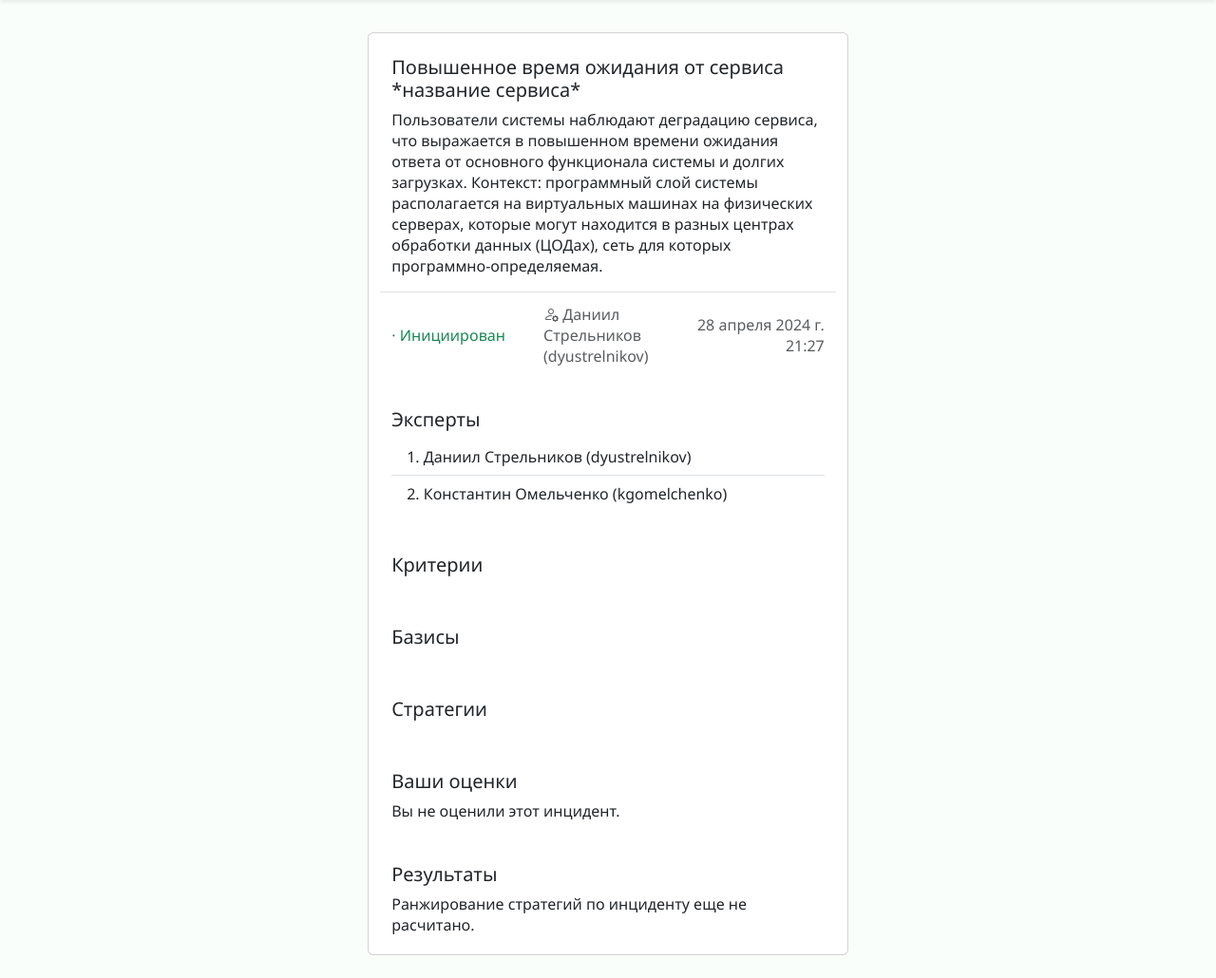
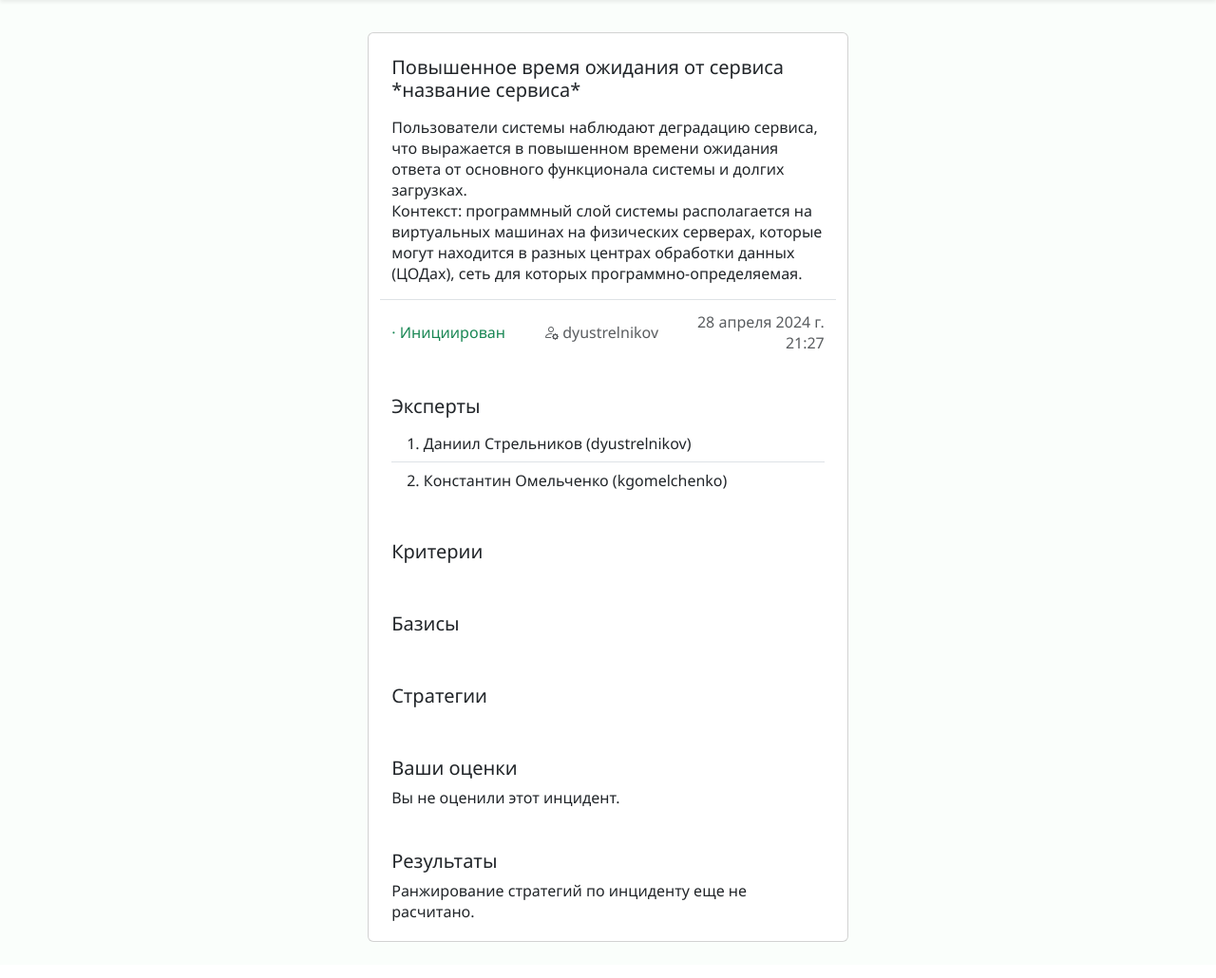
Before and after one commit to pdogger/vkr_incidents, a Django app: page /incident/5 in a window 1280 px wide. Shown: the part 54-1084 px from the top of the page at 95% size. After the commit the page ends 1046 px from the top, so only its background shows below. Run offline with Django 5.2, Linux system fonts and the light colour scheme; a user stored in the database is signed in; data comes from the database, SQL or seed files in the repository.

Commit message:
fixed username and description display + changed datetime to timezone

```diff
--- a/vkr/incidents/templates/incidents/incident.html
+++ b/vkr/incidents/templates/incidents/incident.html
@@ -37,10 +37,10 @@
     <div class="card mb-3">
         <div class="card-body m-2 mb-1">
           <h5 class="card-title">{{ incident.name }}</h5>
-          <p class="card-text">{{ incident.description }}</p>
+          <p class="card-text">{{ incident.description|linebreaks }}</p>
           <div class="row justify-content-between align-items-center pt-3 border-top">
             <p class="col card-subtitle text-success">· {{ incident.status }}</p>
-            <p class="col card-subtitle text-muted"><i class="bi bi-person-gear"></i> {{ incident.creator }}</p>
+            <p class="col card-subtitle text-muted"><i class="bi bi-person-gear"></i> {{ incident.creator.user.get_username }}</p>
             <p class="col card-subtitle text-muted text-end">{{ incident.created_at }}</p>
           </div>
         </div>
--- a/vkr/incidents/templates/incidents/incidents.html
+++ b/vkr/incidents/templates/incidents/incidents.html
@@ -38,11 +38,11 @@
     <div class="card mb-3 {% if incident.is_expert == 1 %}border-success{% endif %}">
         <div class="card-body m-2 mb-1">
           <h5 class="card-title">{{ incident.name|truncatechars:120 }}</h5>
-          <p class="card-text">{{ incident.description|truncatechars:360 }}</p>
+          <p class="card-text">{{ incident.description|linebreaks|truncatechars:360 }}</p>
           <div class="row justify-content-between align-items-center pt-3 border-top">
             <div class="col">
                 <p class="card-subtitle text-warning mb-1"><i class="bi bi-info-circle"></i> {{ incident.status }}</p>
-                <p class="card-subtitle text-muted"><i class="bi bi-person-gear"></i> {{ incident.creator }}</p>
+                <p class="card-subtitle text-muted"><i class="bi bi-person-gear"></i> {{ incident.creator.user.get_username  }}</p>
             </div>
             <a href="{% url 'incident' incident.id %}" class="col-4 btn btn-primary px-3 py-2">Перейти к инциденту</a>
             <div class="col">
--- a/vkr/incidents/views.py
+++ b/vkr/incidents/views.py
@@ -1,4 +1,3 @@
-import datetime
 from django.contrib import messages
 from django.contrib.auth import login, authenticate
 from django.contrib.auth.decorators import login_required
@@ -6,6 +5,7 @@ from django.core.paginator import Paginator
 from django.db.models import Case, Count, When
 from django.http import Http404, HttpResponse, HttpResponseRedirect
 from django.shortcuts import redirect, render
+from django.utils import timezone
 
 from .models import Incident, Expert, IncidentExpert
 from .forms import ExpertFormSet, IncidentCreateForm, IncidentForm, LoginUserForm
@@ -38,9 +38,8 @@ def signin(request):
 @login_required(login_url='login')
 def incidents_list(request) -> HttpResponse:
     incidents = Incident.objects.all().annotate(
-        is_creator=Count(Case(When(creator__user=request.user, then=1))),
         is_expert=Count(Case(When(experts__user=request.user, then=1)))
-    ).order_by('-is_creator', '-is_expert', 'status', '-created_at')
+    ).order_by('-is_expert', 'status', '-created_at')
 
     # paginator = Paginator(incidents, 1)
 
@@ -59,7 +58,7 @@ def incident_create(request) -> HttpResponseRedirect | HttpResponse:
                 name=form_incident.cleaned_data['name'],
                 description=form_incident.cleaned_data['description'],
                 creator=creator, status_id=1,
-                created_at=datetime.datetime.now()
+                created_at=timezone.now()
             )
             return HttpResponseRedirect(f"/incident?incident_id={incident.id}")
 
@@ -151,10 +150,11 @@ def add_incident_experts(request):
 
         if incident_form.is_valid() and expert_formset.is_valid():
             incident = incident_form.save(commit=False)
-            incident.created_at = datetime.datetime.now()
-            incident.creator = Expert.objects.get(user=request.user)
+            incident.created_at = timezone.now()
+            incident.creator = Expert.objects.filter(user=request.user).first()
             incident.status_id = 1
             incident.save()
+
             experts = expert_formset.save(commit=False)
             for num, expert in enumerate(experts):
                 expert.expert_number = num + 1
```
